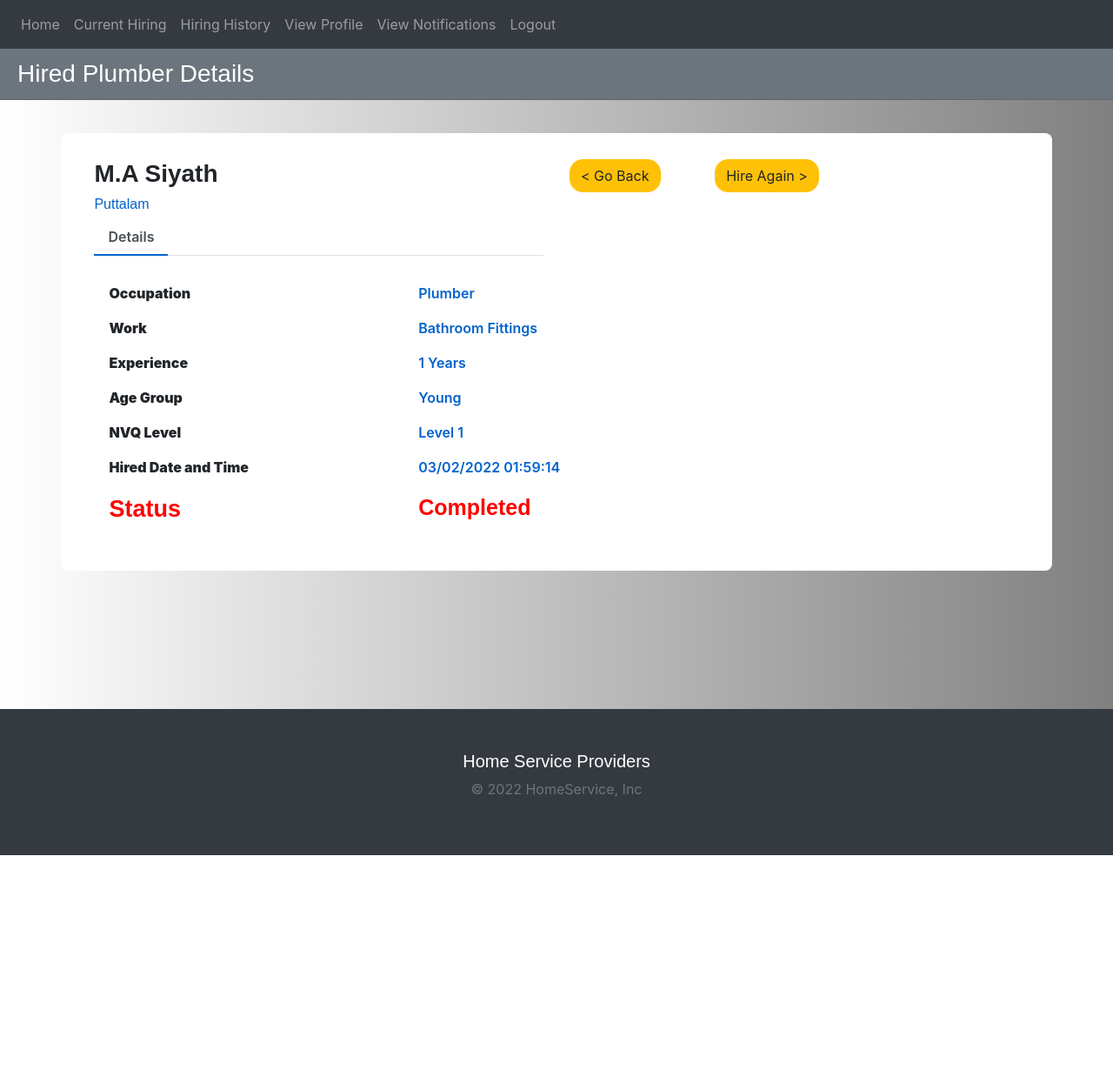
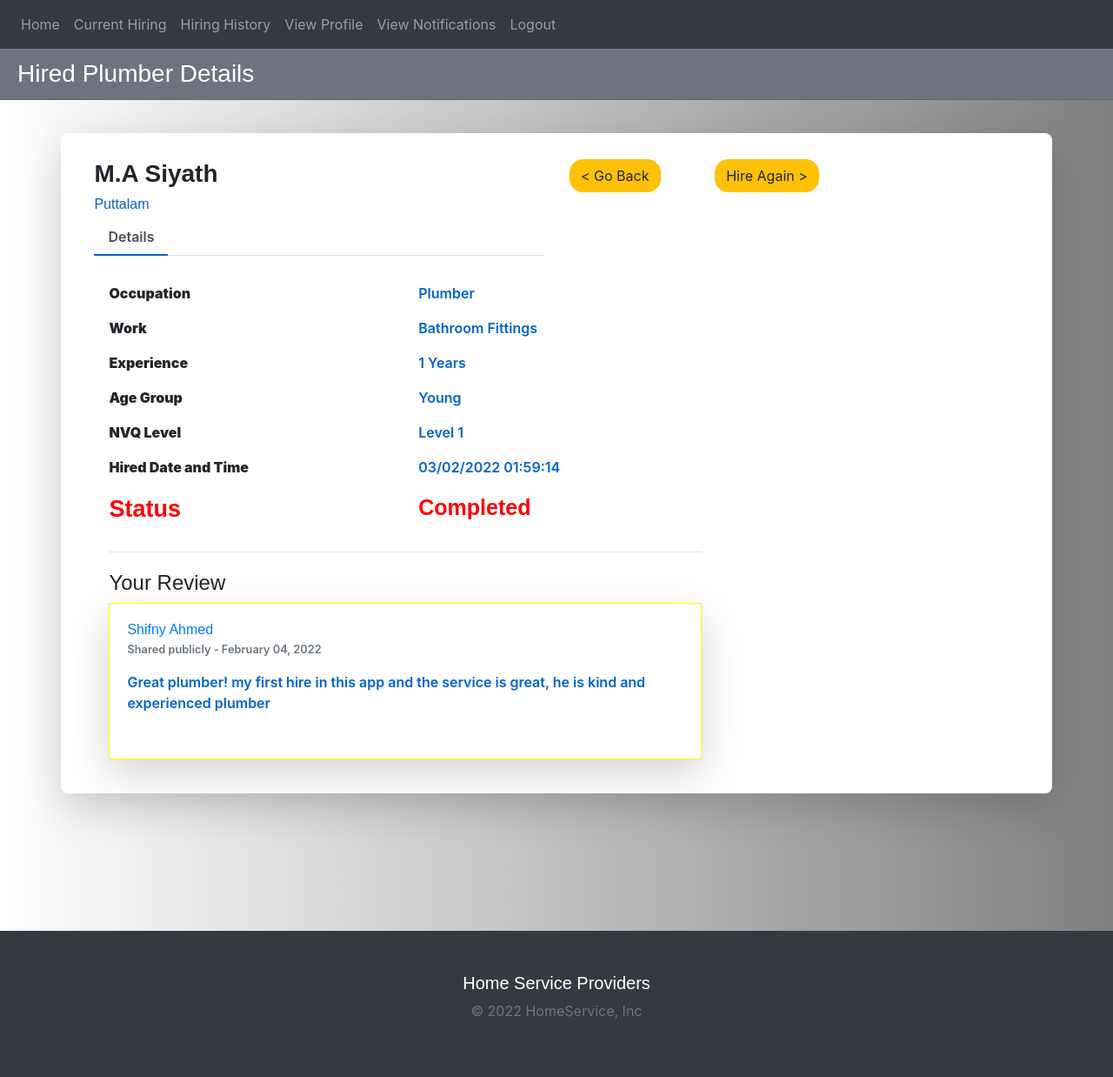
Before and after one commit to CB007753/HomeServiceRecommendationSystem, a Flask app: page /details-of-hired-plumber-history/6 in a window 1280 px wide. Shown: the part 192-1430 px from the top of the page at 87% size. Before the commit the page ends 1175 px from the top, so only its background shows below. Run offline with Flask 2, Linux system fonts and the light colour scheme; a user stored in the database is signed in; data comes from the database, SQL or seed files in the repository; both versions use the stored data as it was after the commit; parts of the project's set-up code (start-up, migrations or seed data) failed here and were passed over; some libraries are stand-ins or nearby versions.

Commit message:
added 'add review' function and 'view my added review' function, Test result: success

```diff
--- a/website/templates/profile_page.html
+++ b/website/templates/profile_page.html
@@ -2,7 +2,7 @@
 {% block title %}Profile{% endblock %}
 {% block content %}
 
-<div class="container emp-profile" style="padding-top: 30px">
+<div class="container emp-profile shadow-lg" style="padding-top: 30px">
             <form method="post">
                 <div class="row">
 
--- a/website/templates/view_details_hired_plumber_history.html
+++ b/website/templates/view_details_hired_plumber_history.html
@@ -4,7 +4,7 @@
 {% block content %}
 <h3 class="card-header text-white bg-secondary">Hired Plumber Details</h3>
 
-<div class="container emp-profile" style="padding-top: 30px">
+<div class="container emp-profile shadow-lg" style="padding-top: 30px; border-color: yellow">
             <form method="post">
                 <div class="row">
 
@@ -102,6 +102,77 @@
                                                 <p style="color: red; font-family: 'Dubai Medium',sans-serif; font-weight: bolder; font-size: 25px">{{ hired_plumber.status }}</p>
                                             </div>
                                         </div>
+
+ <hr style="height: 5px">
+ {% if existence=='false' %}
+
+<!-- Add review-->
+                  <h4 style="font-family: 'Dubai Medium',sans-serif">How was your experience ?</h4>
+            <div class="card-footer py-3 border-0 shadow-lg">
+
+                <form method="post">
+                     <div class="d-flex flex-start w-100">
+                        <div class="form-outline w-100">
+                <textarea
+                  class="form-control"
+                  id="message"
+                  name="message"
+                  rows="4"
+                  required
+                ></textarea>
+
+              </div>
+
+            </div>
+            <div align="right" class="float-end mt-2 pt-1">
+                <button type="submit" class="btn btn-warning btn-sm">Add Review</button>
+            </div>
+
+                </form>
+          </div>
+<!--             End of add review                   -->
+
+
+    {% else %}
+
+
+<!--   Added Review is shown-->
+<h4 style="font-family: 'Dubai Medium',sans-serif">Your Review</h4>
+                            {% for r in user.review%}
+                           {% if r.plumber_id == plumber.id and r.hired_date == hired_plumber.date %}
+
+                 <section style="background-color: #eee;">
+        <div class="card shadow-lg" style="border-color: yellow">
+          <div class="card-body">
+            <div class="d-flex flex-start align-items-center">
+
+              <div>
+                <h6 class="fw-bold text-primary mb-1">{{ r.name }}</h6>
+                <p class="text-muted small mb-0">
+                  Shared publicly - {{ r.date }}
+                </p>
+              </div>
+            </div>
+
+            <p class="mt-3 mb-4 pb-2">
+                {{ r.message }}
+            </p>
+
+
+          </div>
+
+        </div>
+</section>
+
+
+                                {% endif %}
+                         {% endfor %}
+<!--      End of added review    -->
+
+
+    {% endif %}
+
+
                             </div>
 
                         </div>
--- a/website/views.py
+++ b/website/views.py
@@ -289,14 +289,43 @@ def hired_history():
 @views.route('/details-of-hired-plumber-history/<int:record_id>', methods=['GET', 'POST'])
 @login_required
 def view_hired_plumber_history_details(record_id):
-    from .models import Plumbers, HiredHistory
+    from .models import Plumbers, HiredHistory, Review
+    import datetime
 
+    now = datetime.datetime.now()
     status_of_hired_plumber = HiredHistory.query.get(record_id)
     plumber_id = status_of_hired_plumber.plumber_id
+    user_id = current_user.id
+    hired_date = status_of_hired_plumber.date
+
+    user_exist = Review.query.filter_by(user_id=user_id, plumber_id=plumber_id, hired_date=hired_date).first()
+
+    if user_exist:
+        existence = 'true'
+    else:
+        existence = 'false'
 
     details_of_hired_plumber = Plumbers.query.get(plumber_id)
+    try:
+        if request.method == 'POST':
+            message = request.form.get('message')
+
+            user_name = current_user.fullname
+            formatted_date = now.strftime("%B %d, %Y")
+
+            from . import db
+            new_review = Review(name=user_name, message=message, date=formatted_date,
+                                user_id=user_id, plumber_id=plumber_id, hired_date=hired_date)
+            db.session.add(new_review)
+            db.session.commit()
+            flash("Review Added !", category="success")
+            return redirect(url_for('views.view_hired_plumber_history_details', record_id=record_id))
+
+    except Exception as e:
+        flash("Something went wrong !", category="error")
+        print(e)
     return render_template("view_details_hired_plumber_history.html", user=current_user,
-                           plumber=details_of_hired_plumber, hired_plumber=status_of_hired_plumber)
+                           plumber=details_of_hired_plumber, hired_plumber=status_of_hired_plumber, existence=existence)
 
 
 @views.route('/recommend-based-on-city', methods=['GET', 'POST'])
```
Also changed, not shown: website/models.py (+13 -0 lines), website/database.db.
